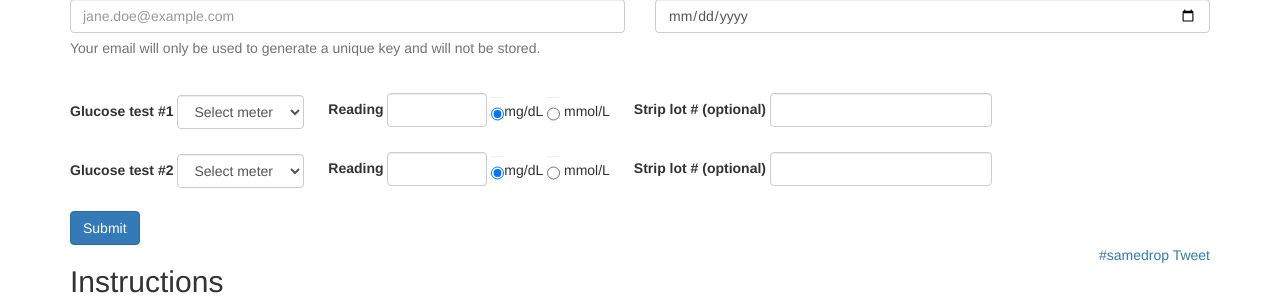
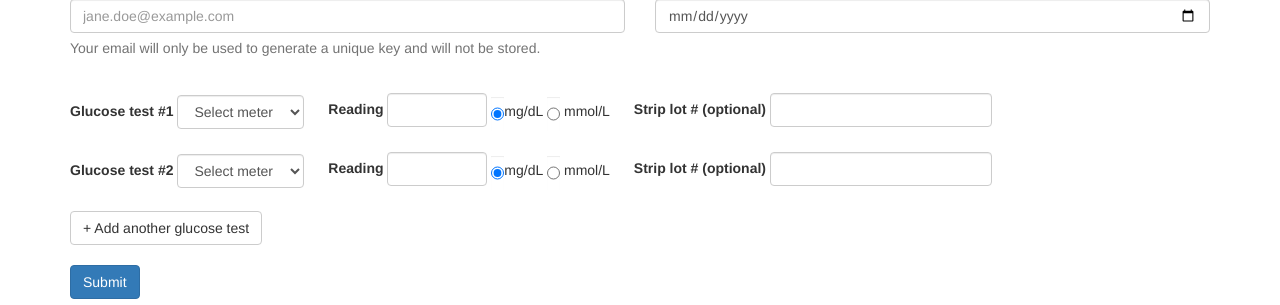
Before and after one commit to sarchila/samedrop, a Flask app: page / in a window 1280 px wide. Shown: the part 136-441 px from the top of the page. Run offline with Flask 2, Linux system fonts and the light colour scheme; tables that the repository leaves empty hold one stand-in row (values such as "Sample post"); some libraries are stand-ins or nearby versions.

Commit message:
give ability to add additional glucose test to the same submission

```diff
--- a/app/routes.py
+++ b/app/routes.py
@@ -33,7 +33,7 @@ def create_samedrop():
         abort(400)
 
     for glucose_test in request.json['glucose_tests']:
-        if glucose_test['meter'] == "Select meter" or not glucose_test['reading']:
+        if not glucose_test['meter'] or glucose_test['meter'] == "Select meter" or not glucose_test['reading']:
             abort(400)
 
     samedrop = models.Samedrop(
--- a/app/templates/index.html
+++ b/app/templates/index.html
@@ -18,6 +18,40 @@
         $('#samedrop_forms select').val('Select meter');
       }
 
+      function addGlucoseTest() {
+        var form = '<form>' +
+          '<div class="form-inline mvm js-glucose-test-row">' +
+            '<div class="mbs" style="display: inline-block;">' +
+            '<strong>Glucose test #' + ($('.js-glucose-test-row').length + 1) + '&nbsp;</strong></div>' +
+            '<div class="form-group">' +
+              '<select class="form-control" name="meter">' +
+                '<option selected>Select meter</option>' +
+                '{% for meter in meters %}' +
+                '<option value="{{ meter.display_name }}">{{ meter.display_name }}</option>' +
+                '{% endfor %}' +
+              '</select>' +
+            '</div>' +
+            '<div class="form-group">' +
+              '<label>Reading <input type="number" class="form-control" name="reading" style="max-width: 100px;"/></label>' +
+            '</div>' +
+            '<div class="form-group">' +
+              '<div class="radio">' +
+                '<label><input class="form-control" type="radio" name="units" value="mg_dl" checked>mg/dL</label>' +
+                '<label><input class="form-control" type="radio" name="units" value="mmol_l"> mmol/L</label>' +
+              '</div>' +
+            '</div>' +
+            '<div class="form-group">' +
+              '<label>Strip lot # (optional) <input type="text" class="form-control" name="strip_lot"/></label>' +
+            '</div>' +
+          '</div>' +
+        '</form>';
+
+
+
+        $('.js-glucose-test-row').last().after(form);
+      }
+
+      $('.js-add-glucose-test').click(addGlucoseTest);
       $('#form_submit').click(function (e) {
         e.preventDefault();
 
@@ -145,7 +179,9 @@
           </div>
         </form>
 
-        <button id="form_submit" class="btn btn-primary mtm">Submit</button>
+        <button class="btn btn-default js-add-glucose-test">+ Add another glucose test</button><br/>
+
+        <button id="form_submit" class="btn btn-primary mvm">Submit</button>
       </div>
       <div class="row">
         <div class="col-sm-7">
```
